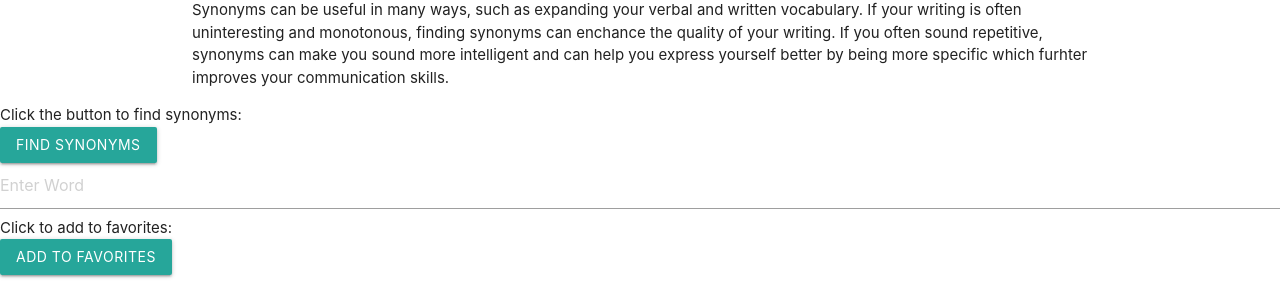
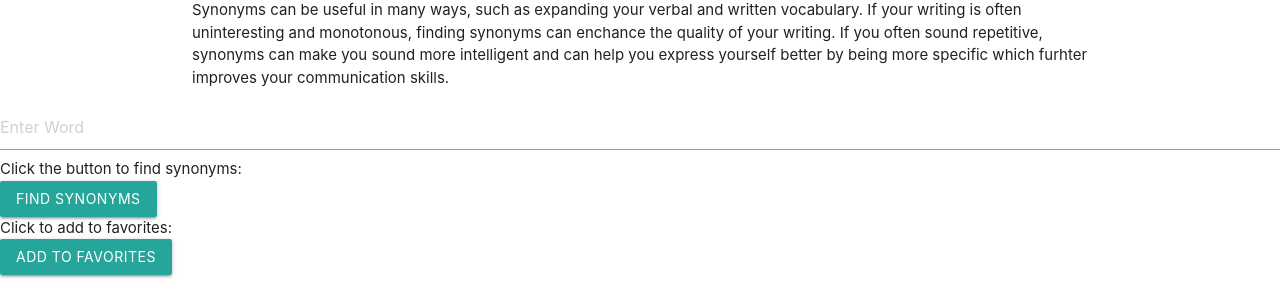
Before and after one commit to TriLea/writersBlock, a website: page index.html in a window 1280 px wide. Shown: the part 500-800 px from the top of the page. Drawn offline with nearby package versions, Linux system fonts and the light colour scheme.

Commit message:
added id to input form

```diff
--- a/index.html
+++ b/index.html
@@ -39,14 +39,14 @@
           </p>
         </section>
         <section>
+          <div id="synonym-form">
+            <input type="text" class="form-input" name="find-synonyms" placeholder="Enter Word" />
+          </div>
           <div class="card-synonym-text">
            Click the button to find synonyms:
           </div>
           <div>
             <button id="synonym-button" class="btn btn-synonym">Find Synonyms</button>
-          </div>
-          <div>
-            <input type="text" class="form-input" name="find-synonyms" placeholder="Enter Word" />
           </div>
         </section>
         <section>
```
